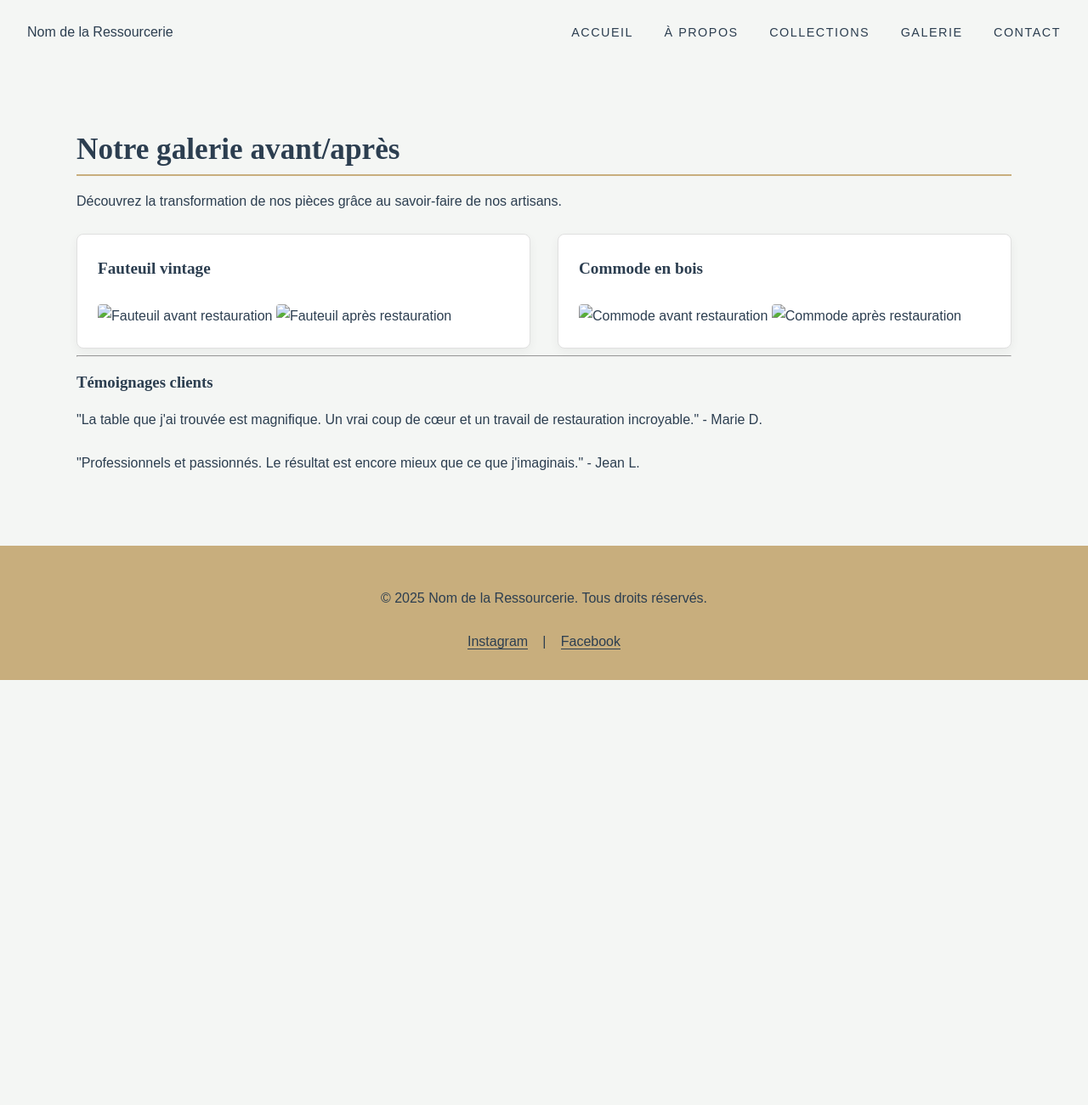
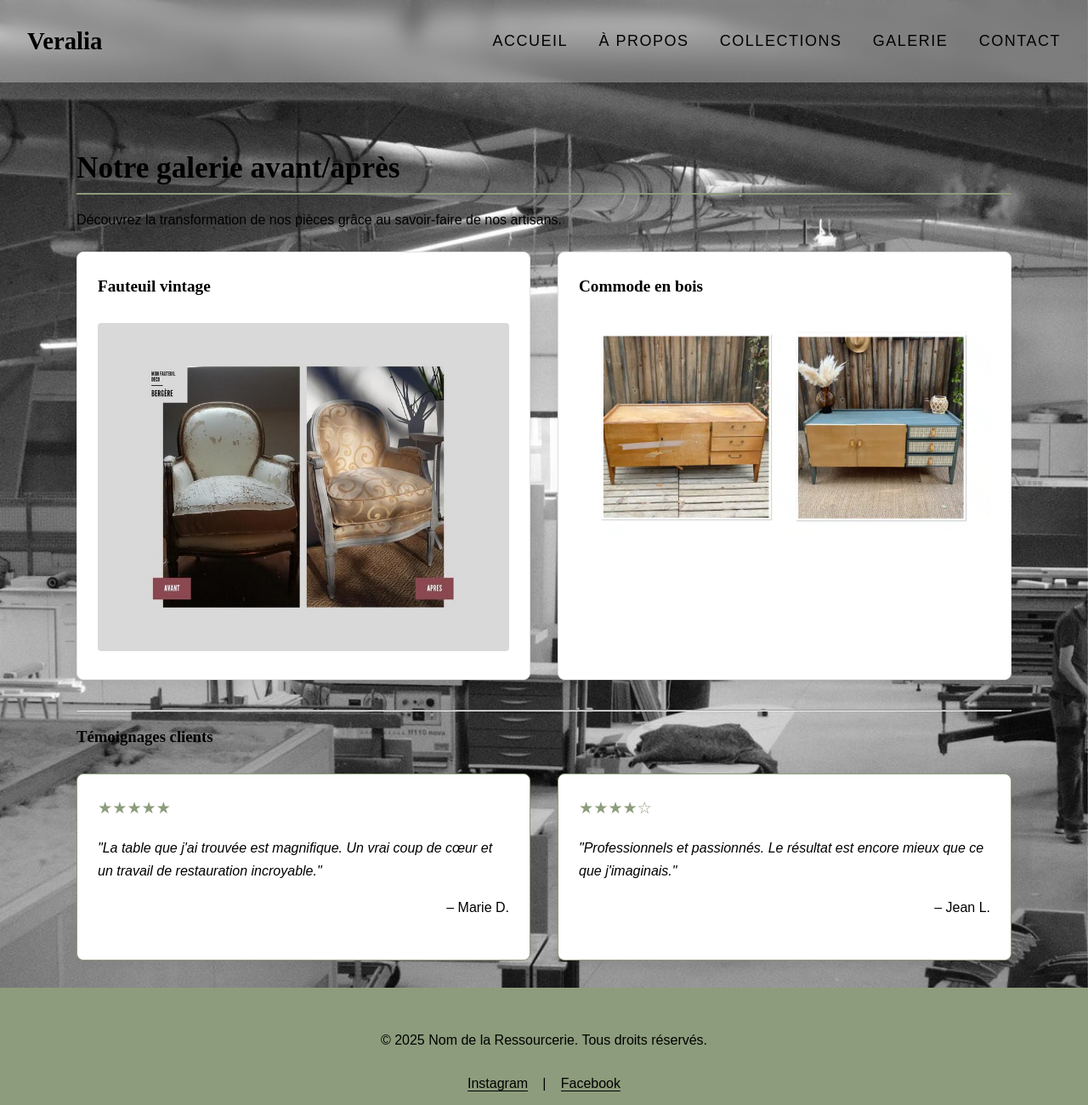
Before and after one commit to Mohamed-AmineHaddad/Ressourcerie, a plain HTML site: page galerie.html in a window 1280 px wide. Shown: the whole page at 85% size. Before the commit the page ends 800 px from the top, so only its background shows below. Drawn offline with Linux system fonts and the light colour scheme.

Commit message:
Whole site
Add the html and the CSS for the site (some change need to be done)

```diff
--- a/galerie.html
+++ b/galerie.html
@@ -8,7 +8,7 @@
 </head>
 <body>
     <header class="header">
-        <div class="logo">Nom de la Ressourcerie</div>
+        <div class="logo">Veralia</div>
         <nav class="nav">
             <a href="index.html">Accueil</a>
             <a href="apropos.html">À propos</a>
@@ -27,33 +27,45 @@
                 <div class="card before-after">
                     <div class="card-content">
                         <h4>Fauteuil vintage</h4>
-                        <img src="style/img/fauteuil-avant.jpg" alt="Fauteuil avant restauration">
-                        <img src="style/img/fauteuil-apres.jpg" alt="Fauteuil après restauration">
+                        <img src="style/fauteil_avant-apres.jpg" alt="Fauteuil avant restauration">
                     </div>
                 </div>
                 <div class="card before-after">
                     <div class="card-content">
                         <h4>Commode en bois</h4>
-                        <img src="style/img/commode-avant.jpg" alt="Commode avant restauration">
-                        <img src="style/img/commode-apres.jpg" alt="Commode après restauration">
+                        <img src="style/Meuble-renover-avec-du-cannage-avant-apres.webp" alt="Commode avant restauration">
                     </div>
                 </div>
                 </div>
-
+            <br>
             <hr>
 
-            <h3>Témoignages clients</h3>
-            <p>"La table que j'ai trouvée est magnifique. Un vrai coup de cœur et un travail de restauration incroyable." - Marie D.</p>
-            <p>"Professionnels et passionnés. Le résultat est encore mieux que ce que j'imaginais." - Jean L.</p>
+
+    <h3>Témoignages clients</h3>
+    <div class="testimonials">
+    <div class="testimonial">
+        <div class="stars">★★★★★</div>
+        <p class="quote">"La table que j'ai trouvée est magnifique. Un vrai coup de cœur et un travail de restauration incroyable."</p>
+        <p class="author">– Marie D.</p>
+    </div>
+
+    <div class="testimonial">
+        <div class="stars">★★★★☆</div>
+        <p class="quote">"Professionnels et passionnés. Le résultat est encore mieux que ce que j'imaginais."</p>
+        <p class="author">– Jean L.</p>
+    </div>
+    </div>
+
         </section>
     </main>
 
     <footer class="footer">
-        <p>&copy; 2025 Nom de la Ressourcerie. Tous droits réservés.</p>
-        <div class="social-links">
-            <a href="https://instagram.com" target="_blank">Instagram</a> |
-            <a href="https://facebook.com" target="_blank">Facebook</a>
-        </div>
-    </footer>
+  <p>&copy; 2025 Nom de la Ressourcerie. Tous droits réservés.</p>
+  <div class="social-links">
+    <a href="https://instagram.com" target="_blank" rel="noopener noreferrer">Instagram</a> |
+    <a href="https://facebook.com" target="_blank" rel="noopener noreferrer">Facebook</a>
+  </div>
+</footer>
+
 </body>
 </html>
--- a/style/style.css
+++ b/style/style.css
@@ -1,17 +1,15 @@
 /*
  * Nouvelle palette de couleurs :
- * #2C3E50 - Bleu-gris foncé (texte, fond des boutons)
- * #F4F6F4 - Blanc cassé (fond des pages)
- * #E9C46A - Jaune ocre (accents, liens)
- * #C8AE7D - Taupe clair (bordures, séparateurs)
+ * #8C9C7C - Vert (footer et accents)
+ * #FAEDCD - Jaune clair (fond des pages)
  */
 
 /* Règle de base */
 :root {
-  --color-dark: #2C3E50;
-  --color-light: #F4F6F4;
-  --color-accent: #E9C46A;
-  --color-border: #C8AE7D;
+  --color-dark: #000;
+  --color-light: #2c7373; /* fond des pages */
+  --color-accent: #8C9C7C; /* accents et hover */
+  --color-border: #8C9C7C; /* footer et bordures */
   --font-body: 'Poppins', sans-serif;
   --font-heading: 'Lora', serif;
 }
@@ -23,14 +21,22 @@
 body {
   font-family: var(--font-body);
   color: var(--color-dark);
-  background-color: var(--color-light);
+  background-image: url('menu-photo-2.jpg'); /* ton image */
+  background-size: cover;       /* l’image couvre tout */
+  background-position: center;  /* l’image est centrée */
+  background-repeat: no-repeat; /* pas de répétition */
+  background-attachment: fixed; /* option : effet "parallaxe" */
+
   line-height: 1.7;
   margin: 0;
   padding: 0;
   display: flex;
   flex-direction: column;
+
   min-height: 100vh;
 }
+
+
 
 .container {
   max-width: 1100px;
@@ -54,7 +60,7 @@ h2 {
   font-size: 2.2rem;
   margin-top: 3rem;
   margin-bottom: 1rem;
-  border-bottom: 2px solid var(--color-border);
+  border-bottom: 2px solid var(--color-border); /* vert */
   padding-bottom: 0.5rem;
 }
 
@@ -65,18 +71,19 @@ p {
 a {
   color: var(--color-dark);
   text-decoration: none;
-  border-bottom: 1px solid var(--color-accent);
+  border-bottom: 1px solid var(--color-accent); /* vert */
   transition: all 0.3s ease;
 }
 
 a:hover {
-  color: var(--color-accent);
+  color: var(--color-accent); /* vert */
   border-bottom-color: transparent;
 }
 
 /* En-tête */
 .header {
   padding: 1.5rem 2rem;
+  padding-bottom: 6rem; /* ajoute de l'espace sous le menu */
   display: flex;
   justify-content: space-between;
   align-items: center;
@@ -89,13 +96,39 @@ a:hover {
   border-bottom: none;
 }
 
+/* Bloc derrière logo et nav */
+.header {
+  padding: 1.5rem 2rem;
+  display: flex;
+  justify-content: space-between;
+  align-items: center;
+
+  /* arrière-plan flou */
+  background-color: rgba(255, 255, 255, 0.3); /* semi-transparent */
+  backdrop-filter: blur(10px); /* flou derrière */
+  -webkit-backdrop-filter: blur(10px); /* support Safari */
+
+  position: relative;
+  z-index: 10;
+}
+
+/* Ajustement pour les liens */
 .nav a {
   margin-left: 2rem;
   text-transform: uppercase;
   letter-spacing: 1.5px;
-  font-size: 0.9rem;
+  font-size: 18px;
   font-weight: 500;
+  color: var(--color-dark);
   border-bottom: none;
+}
+
+/* Logo */
+.logo {
+  font-family: var(--font-heading);
+  font-size: 1.8rem;
+  font-weight: 700;
+  color: var(--color-dark);
 }
 
 /* Pied de page */
@@ -103,7 +136,7 @@ a:hover {
   text-align: center;
   padding: 2rem;
   margin-top: auto;
-  background-color: var(--color-border);
+  background-color: var(--color-border); /* vert */
   color: var(--color-dark);
 }
 
@@ -121,22 +154,29 @@ a:hover {
 
 /* Page d'accueil */
 .hero {
+  position: relative;
   text-align: center;
-  padding: 5rem 2rem;
-  background-color: #F8F9F8;
+  padding: 2rem 2rem;
+  margin: 3rem auto;           /* centrage horizontal + espace au-dessus */
+  max-width: 800px;            /* largeur maximale du bloc */
+  margin-top: 3rem;           /* espace par rapport à la navbar */
+  border-radius: 20px;         /* arrondi comme la navbar */
+
+  /* Arrière-plan flouté */
+  background-color: rgba(255, 255, 255, 0.3); /* semi-transparent */
+  backdrop-filter: blur(10px);                /* flou comme la navbar */
+  -webkit-backdrop-filter: blur(10px);        /* support Safari */
+
+  color: var(--color-dark);
+  overflow: hidden;           /* masque les débordements du flou */
+  z-index: 1;
 }
 
-.hero h1 {
-  font-size: 4.5rem;
-  font-weight: 400;
-  color: var(--color-dark);
-}
-
+/* Texte du slogan au-dessus du flou */
+.hero h1,
 .hero p {
-  font-size: 1.2rem;
-  font-style: italic;
-  color: #555;
-  margin-top: -0.5rem;
+  position: relative;
+  z-index: 2;
 }
 
 /* Collections et Galerie */
@@ -220,13 +260,13 @@ a:hover {
 
 .form-field input:focus, .form-field textarea:focus {
   outline: none;
-  border-color: var(--color-accent);
+  border-color: var(--color-accent); /* vert */
 }
 
 .submit-btn {
   display: inline-block;
   padding: 1rem 2.5rem;
-  background-color: var(--color-dark);
+  background-color: var(--color-dark); /* bouton reste foncé */
   color: var(--color-light);
   border: none;
   border-radius: 50px;
@@ -239,5 +279,43 @@ a:hover {
 }
 
 .submit-btn:hover {
-  background-color: #4A5B6C;
+  background-color: #4A5B6C; /* foncé au hover */
 }
+
+/* Témoignages */
+.testimonials {
+  display: grid;
+  grid-template-columns: repeat(auto-fit, minmax(280px, 1fr));
+  gap: 2rem;
+  margin-top: 2rem;
+}
+
+.testimonial {
+  background-color: #fff;
+  border: 1px solid var(--color-border);
+  border-radius: 8px;
+  padding: 1.5rem;
+  box-shadow: 0 4px 12px rgba(0, 0, 0, 0.05);
+  transition: transform 0.3s ease;
+}
+
+.testimonial:hover {
+  transform: translateY(-5px);
+}
+
+.stars {
+  font-size: 1.2rem;
+  color: var(--color-accent); /* vert */
+  margin-bottom: 0.5rem;
+}
+
+.quote {
+  font-style: italic;
+  margin-bottom: 1rem;
+}
+
+.author {
+  font-weight: 500;
+  color: var(--color-dark);
+  text-align: right;
+}
```
Also changed, not shown: apropos.html (+1 -1 lines), collections.html (+5 -5 lines), contact.html (+1 -1 lines), index.html (+6 -2 lines), style/Banc-de-parc.png (added), style/Lampe_2.jpg (added), style/Meuble-renover-avec-du-cannage-avant-apres.webp (added), style/Table.webp (added), style/fauteil_avant-apres.jpg (added), style/fauteuil-annees-60-scaled.webp (added), style/lampe.jpg (added), style/lampe_bureau.jpg (added), style/menu-photo-2.jpg (added), style/menu-photo.jpg (added).
